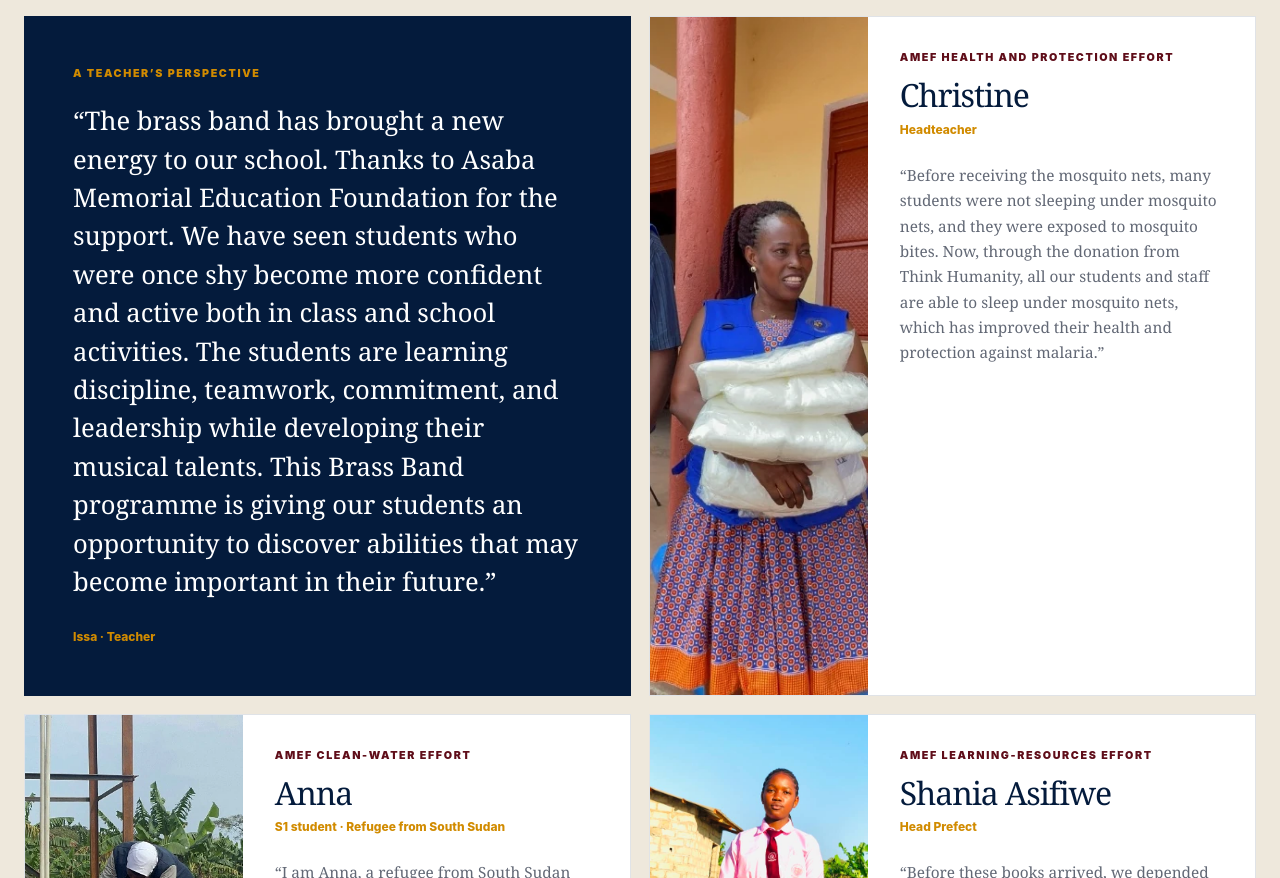
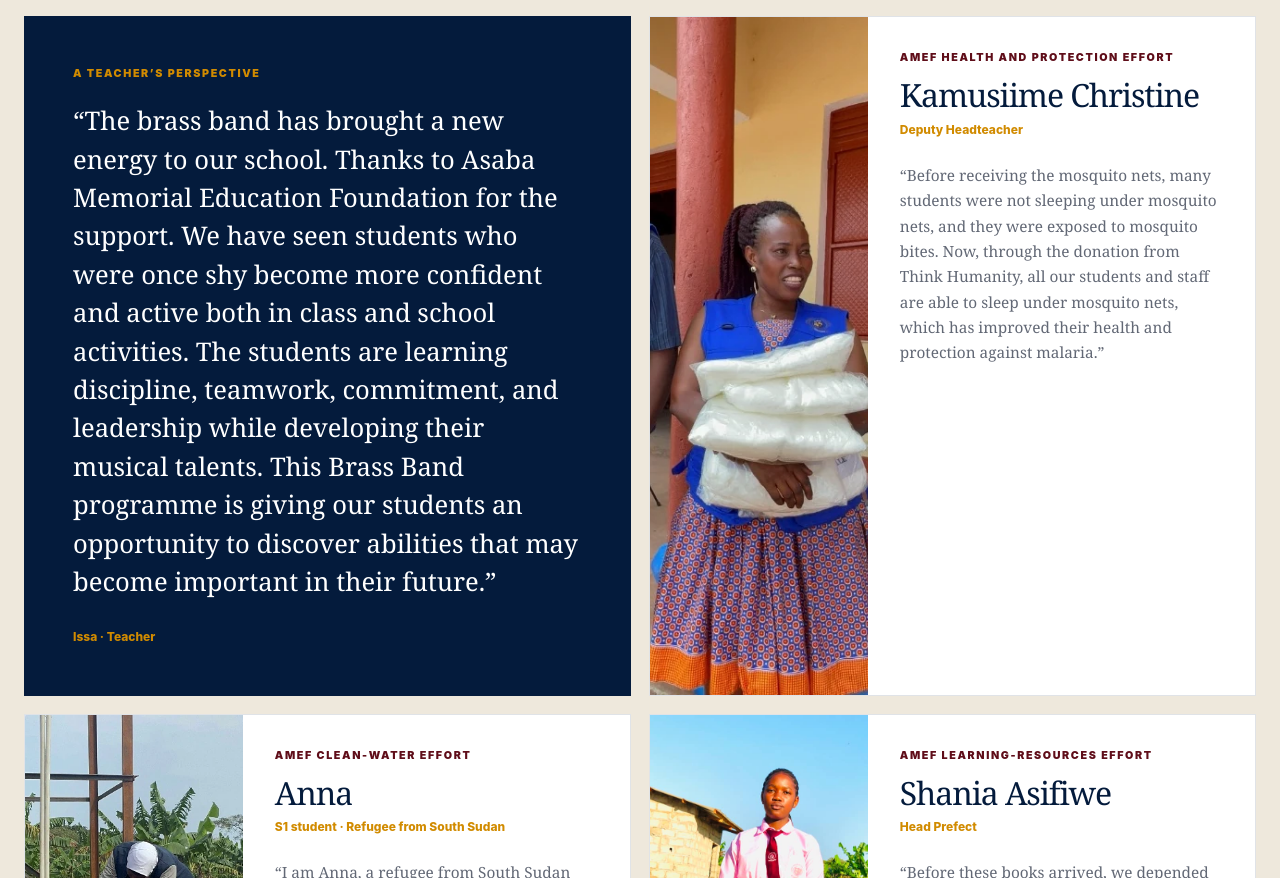
Before and after one commit to watumwa/amef, a website built with Vite: page frontend/index.html in a window 1280 px wide. Shown: the part 4153-5031 px from the top of the page. Built offline with nearby package versions, Linux system fonts and the light colour scheme.

Commit message:
update-28

```diff
--- a/frontend/index.html
+++ b/frontend/index.html
@@ -429,8 +429,8 @@
               </div>
               <div class="success-story__body">
                 <p class="success-story__category">AMEF health and protection effort</p>
-                <h3>Christine</h3>
-                <p class="success-story__role">Headteacher</p>
+                <h3>Kamusiime Christine</h3>
+                <p class="success-story__role">Deputy Headteacher</p>
                 <blockquote>“Before receiving the mosquito nets, many students were not sleeping under mosquito nets, and they were exposed to mosquito bites. Now, through the donation from Think Humanity, all our students and staff are able to sleep under mosquito nets, which has improved their health and protection against malaria.”</blockquote>
               </div>
             </article>
```
Also changed, not shown: frontend/dist/index.html.
